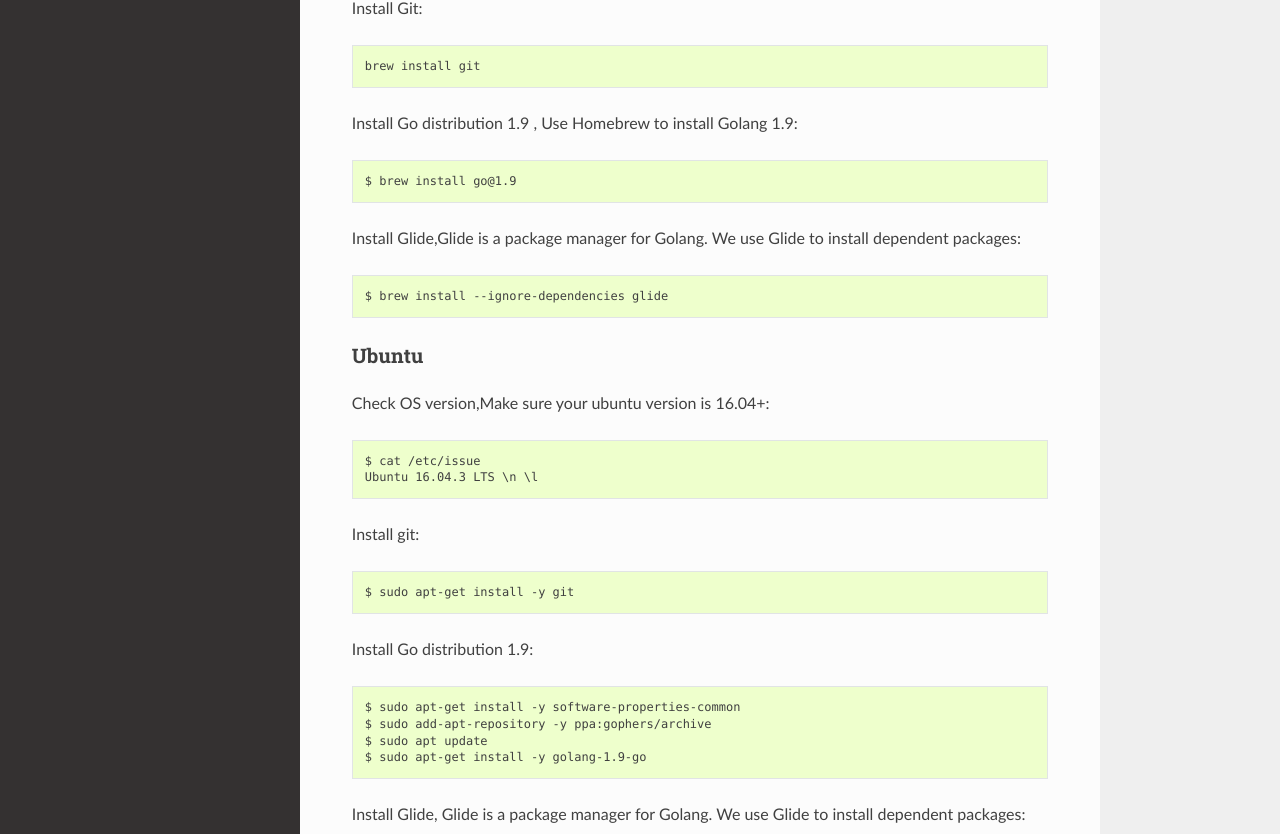
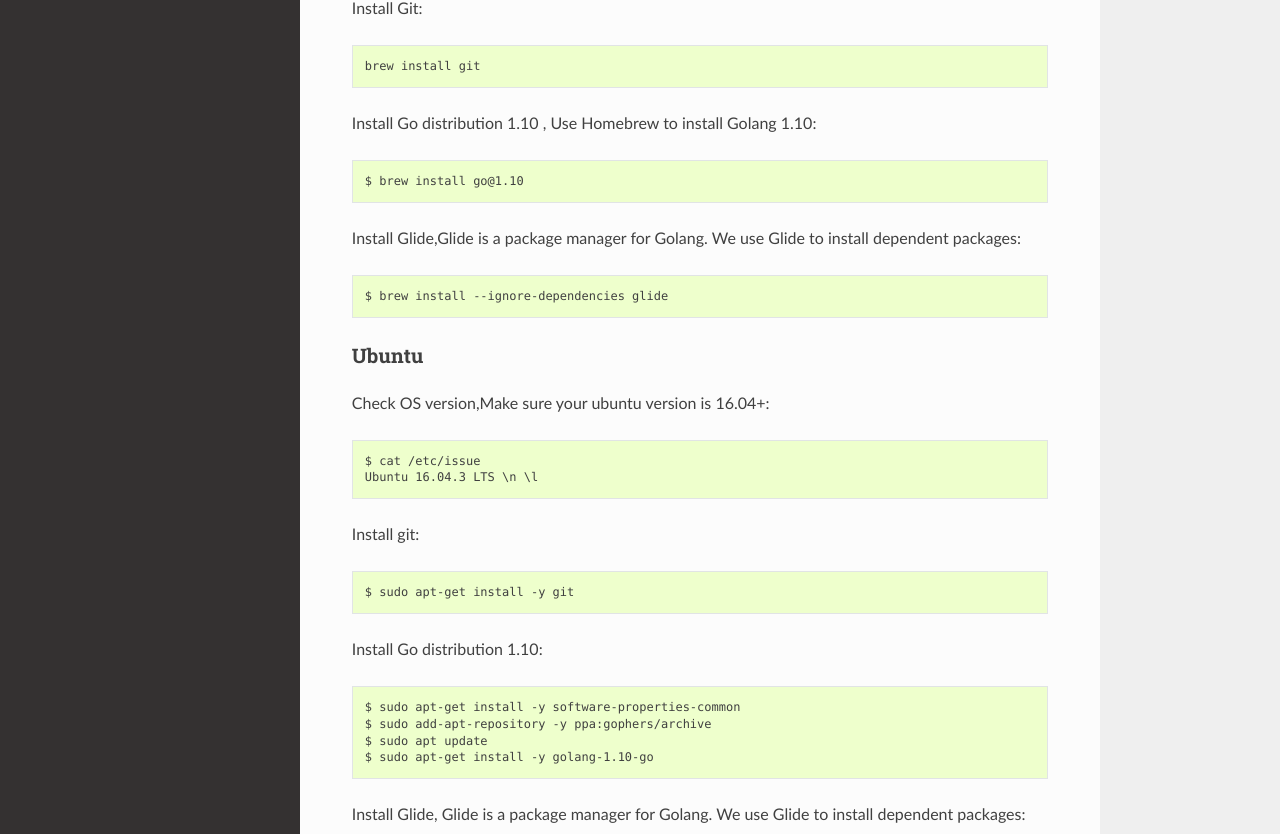
Before and after one commit to elastos/Elastos.ELA.Elephant.Node, a Sphinx documentation site: the page built from docs/overview_and_guide.rst, in a window 1280 px wide and 1400 px high. Shown: the part 563-1397 px from the top of the window. Built offline with Sphinx 7.4.7 and the Read the Docs theme 2.0.0, drawn with Linux system fonts in a browser that asks for light colours; pages that are not in the unit, such as notebooks, are missing from menus; some of the changed text lies outside the part shown.

Commit message:
go version require 1.10

```diff
--- a/docs/overview_and_guide.rst
+++ b/docs/overview_and_guide.rst
@@ -24,9 +24,9 @@
 
     brew install git
 
-Install Go distribution 1.9 , Use Homebrew to install Golang 1.9::
+Install Go distribution 1.10 , Use Homebrew to install Golang 1.10::
 
-    $ brew install go@1.9
+    $ brew install go@1.10
 
 Install Glide,Glide is a package manager for Golang. We use Glide to install dependent packages::
 
@@ -44,12 +44,12 @@
 
     $ sudo apt-get install -y git
 
-Install Go distribution 1.9::
+Install Go distribution 1.10::
 
     $ sudo apt-get install -y software-properties-common
     $ sudo add-apt-repository -y ppa:gophers/archive
     $ sudo apt update
-    $ sudo apt-get install -y golang-1.9-go
+    $ sudo apt-get install -y golang-1.10-go
 
 Install Glide, Glide is a package manager for Golang. We use Glide to install dependent packages::
 
@@ -119,7 +119,7 @@
 
 Set correct environment variables::
 
-    export GOROOT=/usr/local/opt/go@1.9/libexec
+    export GOROOT=/usr/local/opt/go@1.10/libexec
     export GOPATH=$HOME/dev
     export GOBIN=$GOPATH/bin
     export PATH=$GOROOT/bin:$PATH
@@ -128,7 +128,7 @@
 Check Go version and glide version,Check the golang and glider version. Make sure they are the following version number or above::
 
     $ go version
-    go version go1.9.2 darwin/amd64
+    go version go1.10.2 darwin/amd64
 
     $ glide --version
     glide version 0.13.1
```
